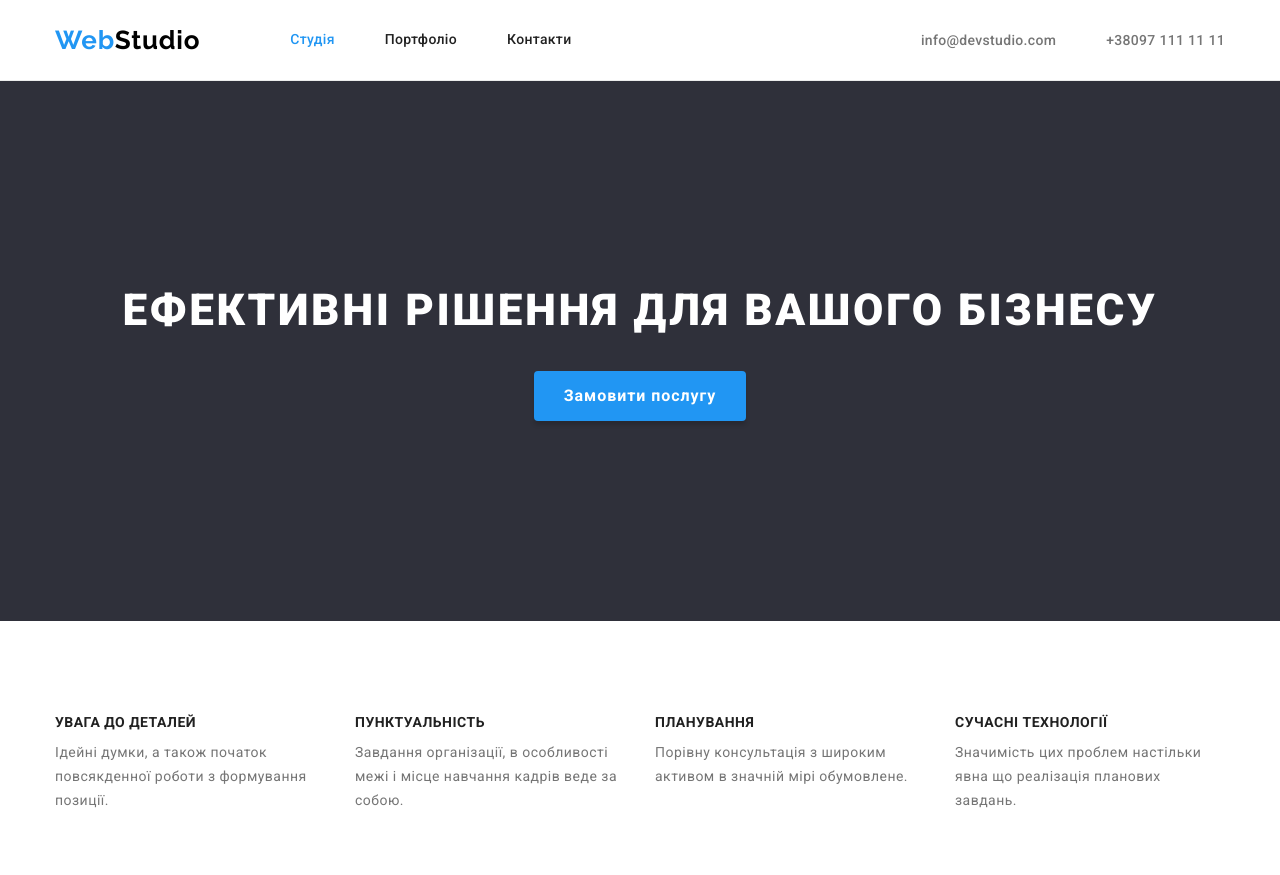
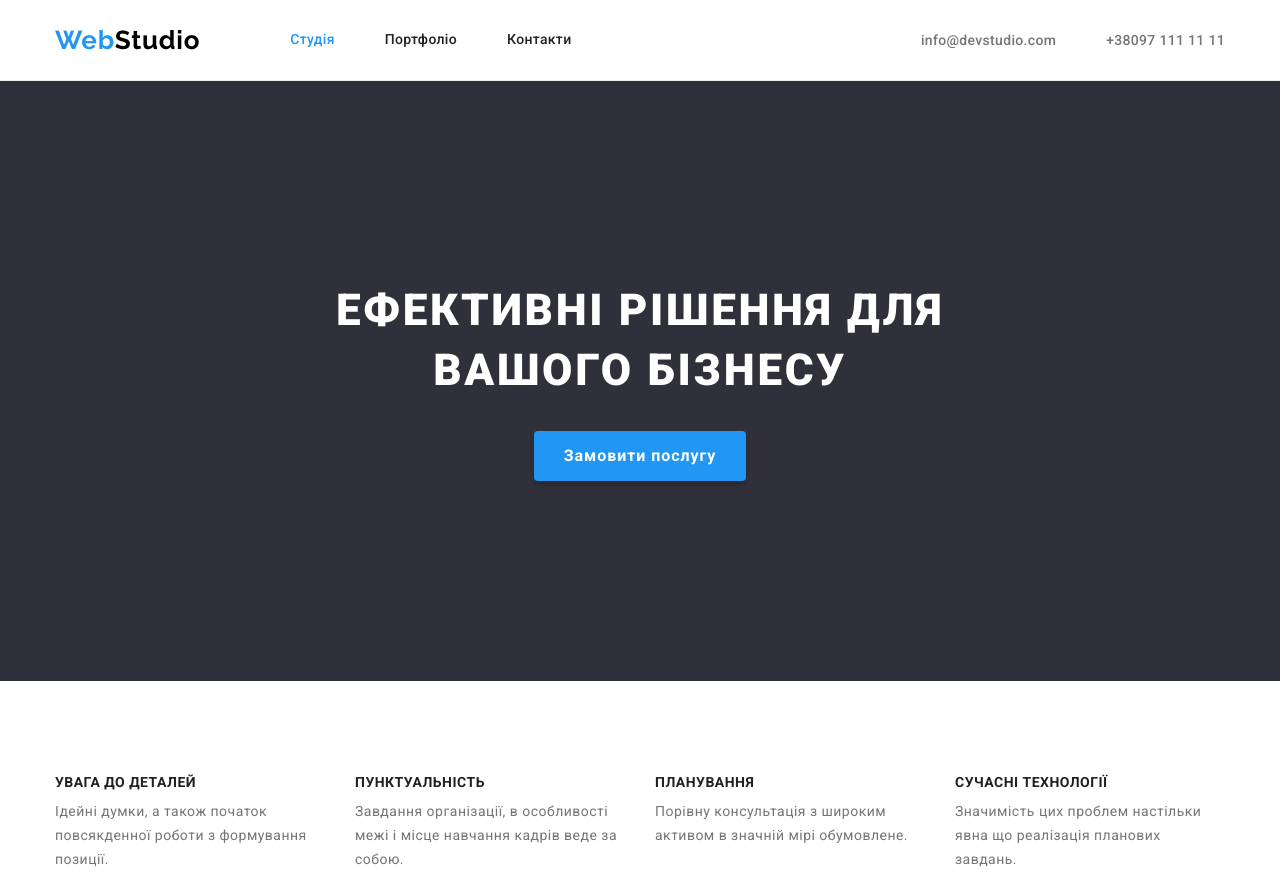
Before and after one commit to KomaNatoR/goit-markup-hw-03, a plain HTML site: page index.html in a window 1280 px wide. Shown: the top 875 px of the page. Drawn offline with nearby package versions, Linux system fonts and the light colour scheme.

Commit message:
відцентрував героя

```diff
--- a/css/styles.css
+++ b/css/styles.css
@@ -146,9 +146,11 @@ body {
 
     }
 
-        .hero-container { }
 
         .hero-title {
+            width: 696px;
+            margin-left: auto;
+            margin-right: auto;
 
             margin-bottom: 30px;
 
@@ -167,6 +169,8 @@ body {
             display: inline-block;
             cursor: pointer;
             padding: 10px 30px;
+            margin-right: auto;
+            margin-right: auto;
 
             font-family: 'Roboto';
             font-weight: 700;
--- a/index.html
+++ b/index.html
@@ -41,7 +41,7 @@
 
         <!-- --- ГЕРОЙ --- -->
         <section class="section hero">
-            <div class="hero-container container">
+            <div class="container">
 
                 <h1 class="hero-title">Ефективні рішення для вашого бізнесу</h1>
                 <button type="button" class="btn">Замовити послугу</button>
```
